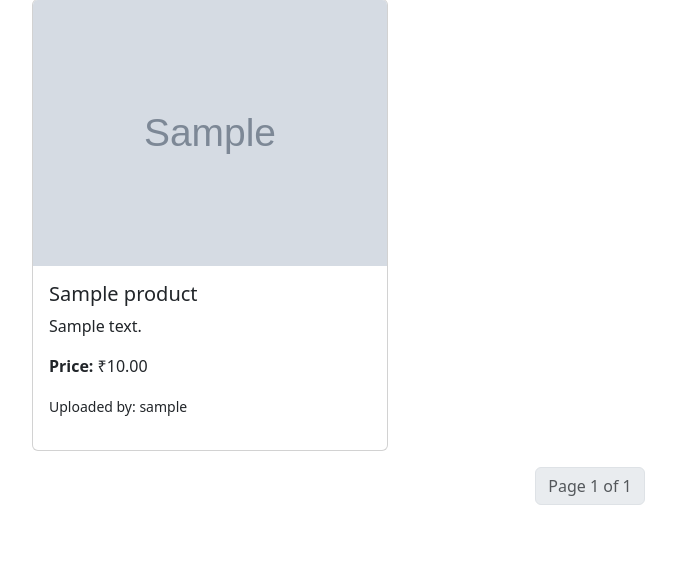
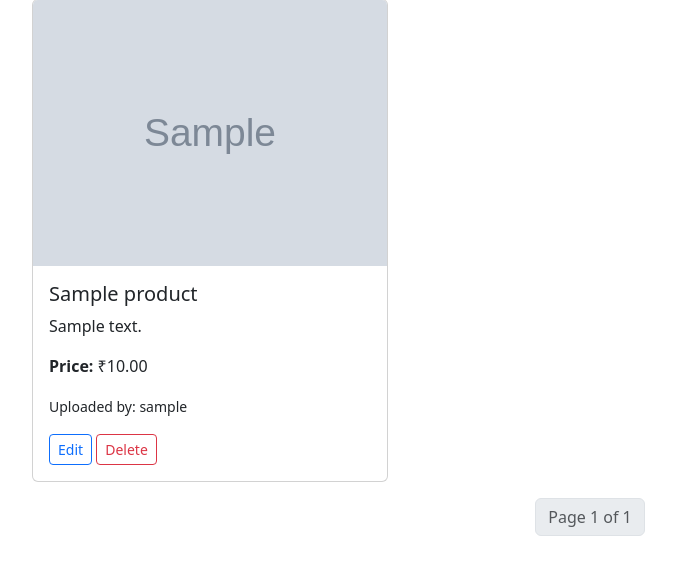
Before and after one commit to aditya13raja/agroboost_project, a Django app: page /products/ in a window 1280 px wide. Shown: the part 189-764 px from the top of the page, without its empty margins (50-726 px from the left). Run offline with Django 4.2, Linux system fonts and the light colour scheme; a user stored in the database is signed in; tables that the repository leaves empty hold one stand-in row (values such as "Sample post"); grey boxes marked "Sample" are stand-in pictures.

Commit message:
Add button to edit and delete product

```diff
--- a/agroboost/urls.py
+++ b/agroboost/urls.py
@@ -11,4 +11,7 @@ urlpatterns = [
 
     path('login/', auth_views.LoginView.as_view(template_name='login.html'), name='login'),
     path('logout/', auth_views.LogoutView.as_view(next_page='home'), name='logout'),
+
+    path('edit-product/<int:pk>/', views.edit_product, name='edit_product'),
+    path('delete-product/<int:pk>/', views.delete_product, name='delete_product'),
 ]
--- a/agroboost/views.py
+++ b/agroboost/views.py
@@ -2,6 +2,7 @@ from django.shortcuts import render, redirect
 from django.contrib.auth import login, authenticate
 from .forms import UserRegisterForm, ProductForm
 from .models import Profile, Product, Resource
+from django.contrib.auth.decorators import login_required
 
 
 def home(request):
@@ -59,3 +60,23 @@ def view_products(request):
         'products': page_obj,
         'query': query
     })
+
+
+@login_required
+def edit_product(request, pk):
+    product = get_object_or_404(Product, pk=pk, uploader=request.user)
+    if request.method == 'POST':
+        form = ProductForm(request.POST, request.FILES, instance=product)
+        if form.is_valid():
+            form.save()
+            return redirect('view_products')
+    else:
+        form = ProductForm(instance=product)
+    return render(request, 'add_product.html', {'form': form})
+
+
+@login_required
+def delete_product(request, pk):
+    product = get_object_or_404(Product, pk=pk, uploader=request.user)
+    product.delete()
+    return redirect('view_products')
--- a/templates/view_products.html
+++ b/templates/view_products.html
@@ -26,6 +26,10 @@
                 <p class="card-text">{{ product.description }}</p>
                 <p><strong>Price:</strong> ₹{{ product.price }}</p>
                 <p><small>Uploaded by: {{ product.uploader.username }}</small></p>
+                {% if product.uploader == user %}
+                <a href="{% url 'edit_product' product.pk %}" class="btn btn-sm btn-outline-primary">Edit</a>
+                <a href="{% url 'delete_product' product.pk %}" class="btn btn-sm btn-outline-danger">Delete</a>
+                {% endif %}
             </div>
         </div>
     </div>
```
Lines whose indentation alone changed are shown as unchanged.
